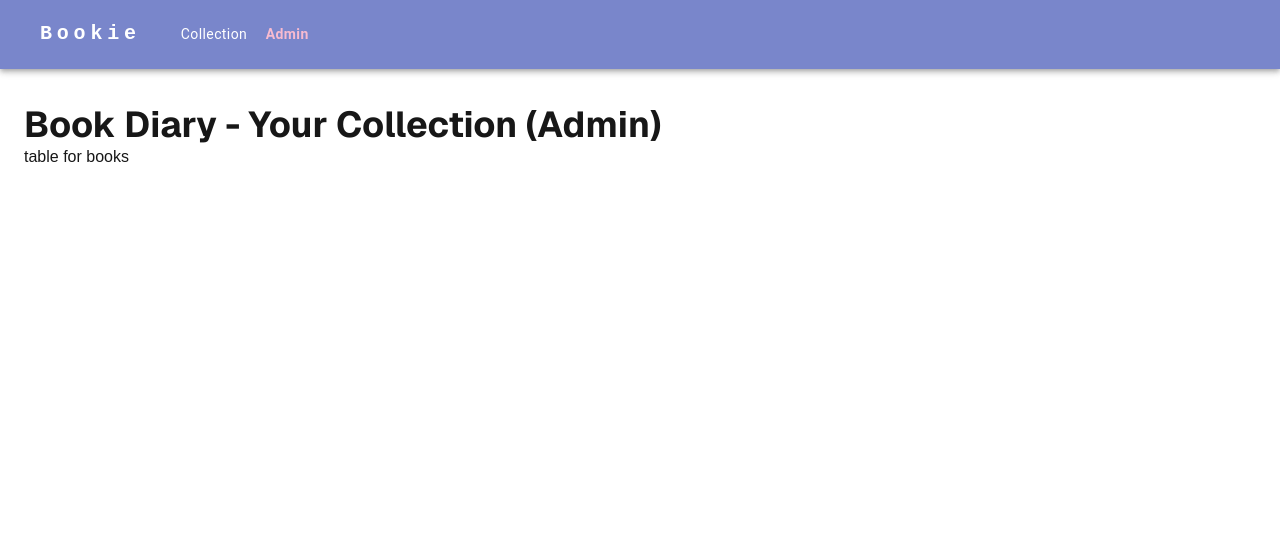
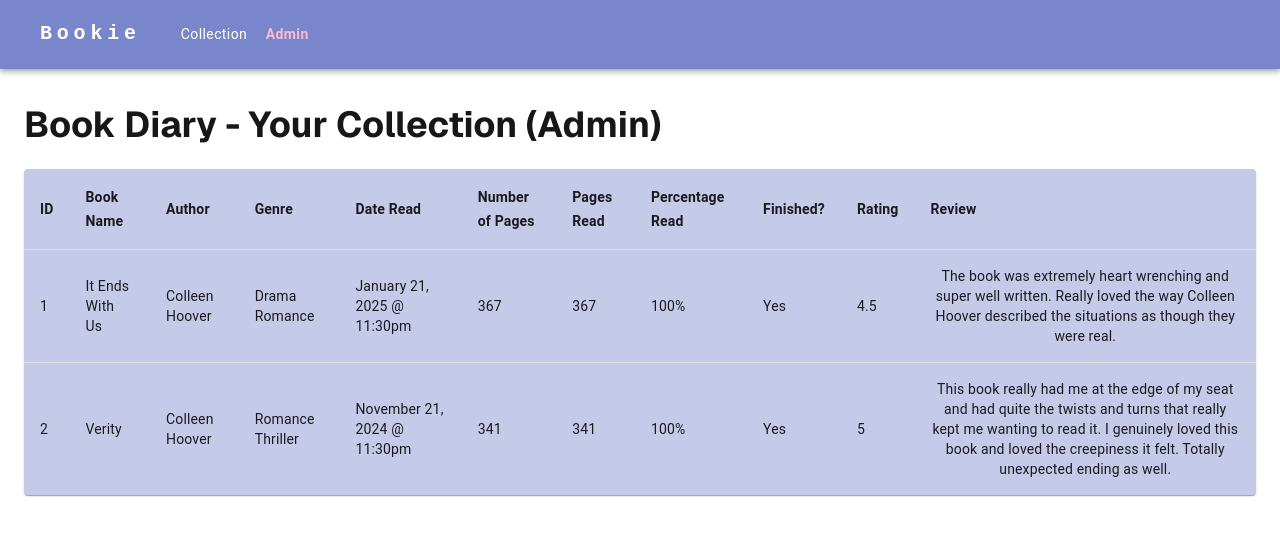
Before and after one commit to junnysmiles/Bookie, a Next.js app: page /admin in a window 1280 px wide. Shown: the top 536 px of the page. Built offline with nearby package versions, Linux system fonts and the light colour scheme; data requests are answered from the project's data file; some icons are missing.

Commit message:
added table and added it to collection and admin page

```diff
--- a/components/CollectionTable.js
+++ b/components/CollectionTable.js
@@ -1,7 +1,60 @@
-export default function CollectionTable({isAdmin = false}) {
+import * as React from 'react';
+import Table from '@mui/material/Table';
+import TableBody from '@mui/material/TableBody';
+import TableCell from '@mui/material/TableCell';
+import TableContainer from '@mui/material/TableContainer';
+import TableHead from '@mui/material/TableHead';
+import TableRow from '@mui/material/TableRow';
+import Paper from '@mui/material/Paper';
+import { indigo } from '@mui/material/colors';
+import { format } from 'date-fns';
+
+export default async function CollectionTable({ isAdmin = false }) {
+    const book_data = await fetch("http://localhost:4000/collection")
+    const books = await book_data.json()
+
+    const table_rows = ["ID", "Book Name", "Author", "Genre", "Date Read", "Number of Pages", "Pages Read", "Percentage Read", "Finished?", "Rating", "Review"]
+
     return (
         <>
-            <p>table for books</p>
+            <TableContainer
+                component={Paper}
+                sx={{
+                    backgroundColor: indigo[100],
+                    marginTop: 3
+                }}
+            >
+                <Table sx={{ minWidth: 650 }} aria-label="simple table">
+                    <TableHead>
+                        <TableRow className='font-bold'>
+                            {table_rows.map((row) => (
+                                <TableCell sx={{fontWeight: 'bold'}}>{row}</TableCell>
+                            ))}
+                        </TableRow>
+                    </TableHead>
+                    <TableBody>
+                        {books.map((book) => (
+                            <TableRow
+                                key={book.id}
+                                sx={{ '&:last-child td, &:last-child th': { border: 0 } }}
+                            >
+                                <TableCell component="th" scope="row">{book.id}</TableCell>
+                                <TableCell>{book.book_name}</TableCell>
+                                <TableCell>{book.book_author}</TableCell>
+                                <TableCell>{book.book_genre}</TableCell>
+                                <TableCell>{book.date_read ? format(new Date(book.date_read), "MMMM d, yyyy @ h:mmaaa") : '—'}</TableCell>
+                                <TableCell>{book.number_of_pages}</TableCell>
+                                <TableCell>{book.pages_read}</TableCell>
+                                <TableCell>{book.percentage_read}%</TableCell>
+                                <TableCell>{book.finished_book}</TableCell>
+                                <TableCell>{book.rating}</TableCell>
+                                <TableCell align='center'>{book.review}</TableCell>
+
+                            </TableRow>
+                        ))}
+                    </TableBody>
+                </Table>
+            </TableContainer>
         </>
     )
 }
--- a/package.json
+++ b/package.json
@@ -15,6 +15,7 @@
     "@fontsource/roboto": "^5.2.5",
     "@mui/icons-material": "^7.0.2",
     "@mui/material": "^7.0.2",
+    "date-fns": "^4.1.0",
     "json-server": "^1.0.0-beta.3",
     "next": "15.3.0",
     "react": "^19.0.0",
```
Also changed, not shown: 1 other file (tests, documents, lock files or other folders).
